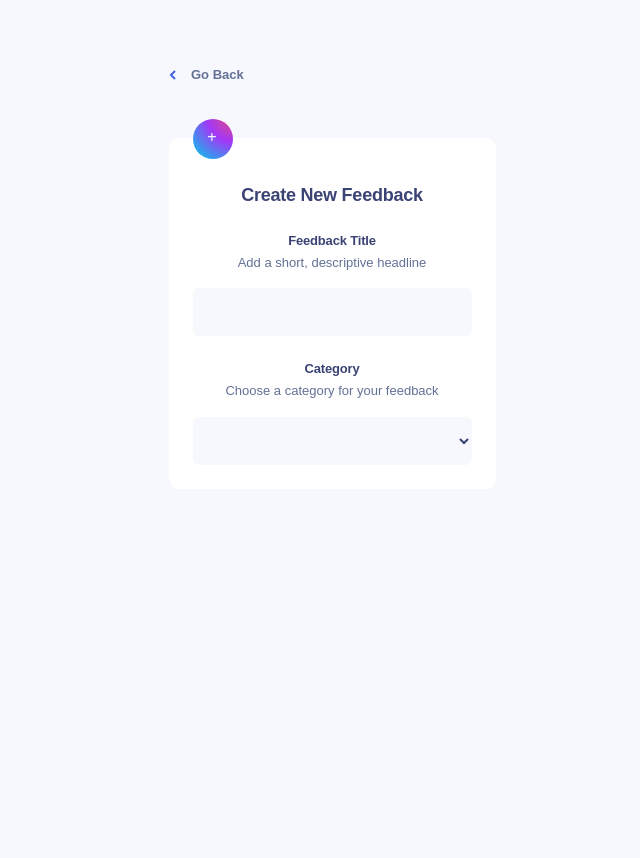
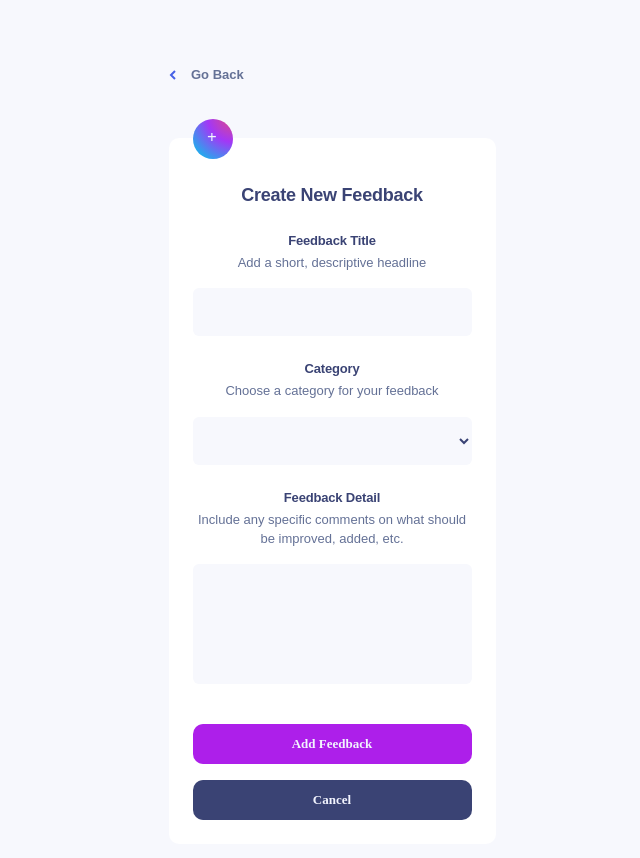
Before and after one commit to lashasaata/Product-Feedback-App, a React app: page / in a window 1280 px wide. Shown: the top 858 px of the page, without its empty margins (308-948 px from the left). Before the commit the page ends 800 px from the top, so only its background shows below. Built offline with nearby package versions, Linux system fonts and the light colour scheme; the HTML template or start-up script is replaced by a standard one.

Commit message:
wip: category select dropdown

```diff
--- a/src/components/add-edit-feedback/add-feedback/NewFeedback.jsx
+++ b/src/components/add-edit-feedback/add-feedback/NewFeedback.jsx
@@ -4,6 +4,9 @@ import Form from "../shared-components/Form";
 import FeedbackTitle from "../shared-components/FdbckTitle";
 import Category from "../shared-components/Category";
 import FdbckComment from "../shared-components/FdbckComment";
+import CancelButton from "../shared-components/buttons/CancelBtn";
+import AddButton from "../shared-components/buttons/AddBtn";
+import BtnContainer from "../shared-components/buttons/BtnContainer";
 
 export default function NewFeedback() {
   return (
@@ -26,6 +29,7 @@ export default function NewFeedback() {
           <FeedbackTitle />
           <Category />
           <FdbckComment />
+          <BtnContainer />
         </Form>
       </Main>
     </FeedbackContainer>
--- a/src/components/add-edit-feedback/shared-components/FdbckComment.jsx
+++ b/src/components/add-edit-feedback/shared-components/FdbckComment.jsx
@@ -1,5 +1,32 @@
 import styled from "styled-components";
+import Title from "./Title";
+import Headline from "./Headline";
 
 export default function FdbckComment() {
-  return <></>;
+  return (
+    <CommentContainer>
+      <Title>Feedback Detail</Title>
+      <Headline>
+        Include any specific comments on what should be improved, added, etc.
+      </Headline>
+      <input
+        className="feedback-comment"
+        type="text"
+        name="feedback-comment"
+        id="new-comment"
+      />
+    </CommentContainer>
+  );
 }
+
+const CommentContainer = styled.div`
+  width: 279px;
+
+  & .feedback-comment {
+    width: 279px;
+    height: 120px;
+    background: rgba(247, 248, 253, 1);
+    border-radius: 6px;
+    margin-top: 16px;
+  }
+`;
--- a/src/components/add-edit-feedback/shared-components/FdbckTitle.jsx
+++ b/src/components/add-edit-feedback/shared-components/FdbckTitle.jsx
@@ -18,8 +18,6 @@ export default function FeedbackTitle() {
 }
 
 const TitleContainer = styled.div`
-  font-size: 13px;
-
   & .feedback-headline-input {
     background: rgba(247, 248, 253, 1);
     width: 279px;
@@ -29,7 +27,7 @@ const TitleContainer = styled.div`
     padding: 10px 12px 12px 20px;
 
     font-family: Jost;
-    font-size: 13px;
+
     font-weight: 400;
     line-height: 21.68px;
     color: rgba(58, 67, 116, 1);
--- a/src/components/add-edit-feedback/shared-components/Headline.jsx
+++ b/src/components/add-edit-feedback/shared-components/Headline.jsx
@@ -9,4 +9,5 @@ const FeedbackHeadline = styled.p`
   line-height: 18.79px;
   color: rgba(100, 113, 150, 1);
   margin-top: 3px;
+  font-size: 13px;
 `;
--- a/src/components/add-edit-feedback/shared-components/Title.jsx
+++ b/src/components/add-edit-feedback/shared-components/Title.jsx
@@ -10,4 +10,5 @@ const FeedbackTitle = styled.h3`
   letter-spacing: -0.1805555522441864px;
   color: rgba(58, 67, 116, 1);
   margin-top: 24px;
+  font-size: 13px;
 `;
--- /dev/null
+++ b/src/components/add-edit-feedback/shared-components/buttons/AddBtn.jsx
@@ -0,0 +1,22 @@
+import styled from "styled-components";
+
+export default function AddButton() {
+  return <AddButtonComponent>Add Feedback</AddButtonComponent>;
+}
+
+const AddButtonComponent = styled.button`
+  background: rgba(173, 31, 234, 1);
+  border-radius: 10px;
+  padding: 10.5px 32px;
+  width: 100%;
+
+  font-family: Jost;
+  font-size: 13px;
+  font-weight: 700;
+  line-height: 18.79px;
+  color: rgba(242, 244, 254, 1);
+
+  &:hover {
+    background: rgba(199, 90, 246, 1);
+  }
+`;
--- /dev/null
+++ b/src/components/add-edit-feedback/shared-components/buttons/BtnContainer.jsx
@@ -0,0 +1,19 @@
+import styled from "styled-components";
+import AddButton from "./AddBtn";
+import CancelButton from "./CancelBtn";
+
+export default function BtnContainer() {
+  return (
+    <ButtonsContainer>
+      <AddButton />
+      <CancelButton />
+    </ButtonsContainer>
+  );
+}
+
+const ButtonsContainer = styled.div`
+  display: flex;
+  flex-direction: column;
+  gap: 16px;
+  margin-top: 40px;
+`;
--- /dev/null
+++ b/src/components/add-edit-feedback/shared-components/buttons/CancelBtn.jsx
@@ -0,0 +1,25 @@
+import styled from "styled-components";
+
+export default function CancelButton() {
+  return <CancelButtonComponent>Cancel</CancelButtonComponent>;
+}
+
+const CancelButtonComponent = styled.button`
+  background: rgba(58, 67, 116, 1);
+  border-radius: 10px;
+  padding: 10.5px 32px;
+  width: 100%;
+
+  font-family: Jost;
+  font-size: 13px;
+  font-weight: 700;
+  line-height: 18.79px;
+  color: rgba(242, 244, 254, 1);
+
+
+
+  &:hover {
+    background: rgba(101, 110, 163, 1);
+);
+  }
+`;
```
Also changed, not shown: src/components/add-edit-feedback/shared-components/AddBtn.jsx (deleted), src/components/add-edit-feedback/shared-components/CancelBtn.jsx (deleted).
